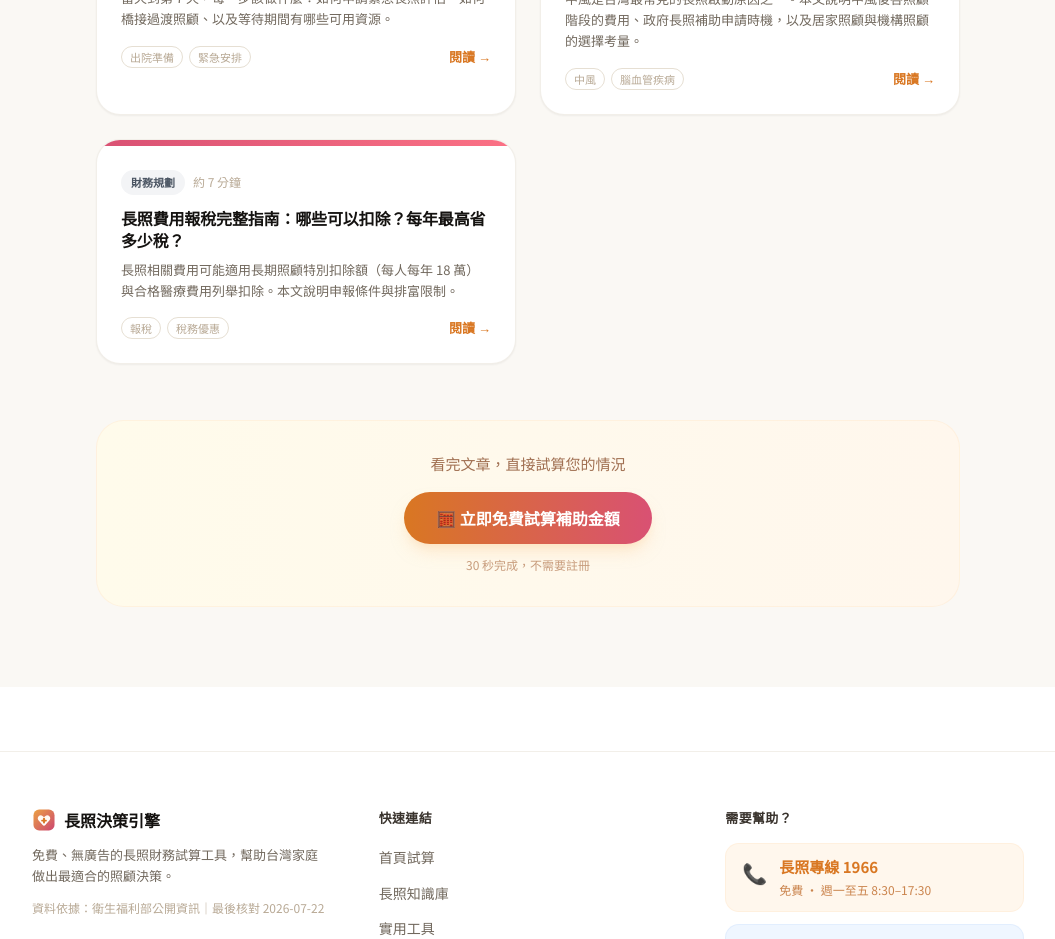
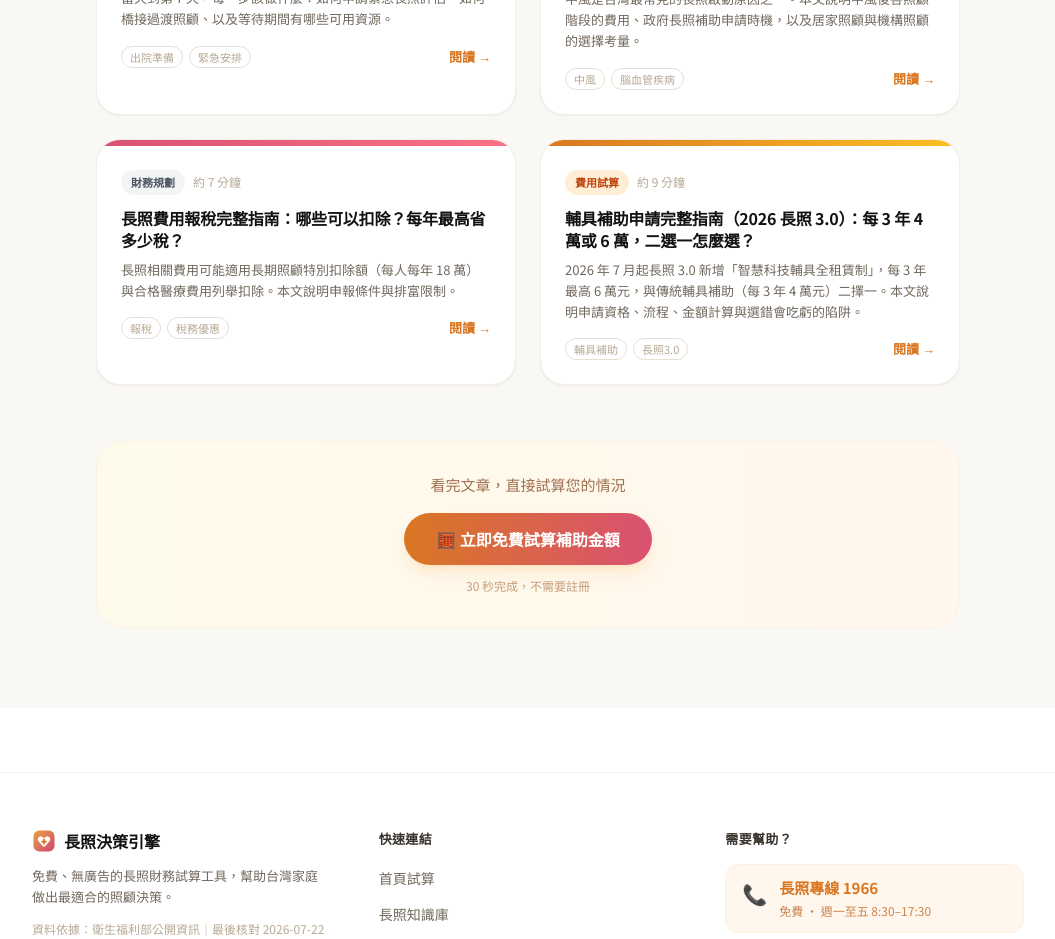
Before and after one commit to lalawgwg99/care-calculator, a Next.js app: page /blog in a window 1280 px wide. Shown: the part 1380-2319 px from the top of the page, without its empty margins (112-1167 px from the left). Built offline with nearby package versions, Linux system fonts and the light colour scheme; no server answers.

Commit message:
Add blog post: 輔具補助申請完整指南 (2026 長照3.0)

```diff
--- a/constants/blogPosts.ts
+++ b/constants/blogPosts.ts
@@ -585,6 +585,73 @@ export const BLOG_POSTS: BlogPost[] = [
     relatedToolHref: "/",
     relatedToolLabel: "試算長照費用與補助金額",
   },
+  // ─── 10 ───────────────────────────────────────────────────────────────────
+  {
+    slug: "assistive-device-subsidy-guide",
+    title: "輔具補助申請完整指南（2026 長照 3.0）：每 3 年 4 萬或 6 萬，二選一怎麼選？",
+    description:
+      "2026 年 7 月起長照 3.0 新增「智慧科技輔具全租賃制」，每 3 年最高 6 萬元，與傳統輔具補助（每 3 年 4 萬元）二擇一。本文說明申請資格、流程、金額計算與選錯會吃虧的陷阱。",
+    keywords: [
+      "輔具補助申請", "長照輔具補助2026", "輔具補助金額",
+      "智慧輔具租賃", "輔具補助流程", "長照第三包", "居家無障礙補助",
+    ],
+    publishedAt: "2026-10-07",
+    updatedAt: "2026-10-07",
+    readingMinutes: 9,
+    category: "費用試算",
+    tags: ["輔具補助", "長照3.0", "費用試算"],
+    content: [
+      { type: "p", text: "輔具是長照第三包錢（「輔具及居家無障礙環境改善服務」），卻也是最多家庭漏領的一包：大家都知道居服員，卻不知道輪椅、電動床、氣墊床、助行器、門檻斜坡板都能用政府補助買或租。更重要的是，2026 年 7 月 1 日起上路的「智慧科技輔具全租賃制」，讓每 3 年的補助上限從 4 萬元提高到 6 萬元——但和傳統補助只能二擇一，選錯就浪費一個 3 年週期。" },
+      { type: "h2", text: "一、先確認：你家可以申請嗎？" },
+      { type: "table", headers: ["項目", "說明"], rows: [
+        ["資格", "經評估為長照需要等級（CMS）第 2 級以上的民眾"],
+        ["申請管道", "撥打 1966 長照服務專線，或向各縣市長期照顧管理中心申請"],
+        ["關鍵步驟", "須經甲類輔具評估人員到宅評估、確認適用，並撰寫輔具評估報告書"],
+        ["評估後", "選擇特約廠商購置或租賃，憑評估報告書核銷請款"],
+      ]},
+      { type: "warning", text: "順序絕對不能反：必須「先評估、再購買／租賃」。自己先買好、事後再拿發票去申請，是不補的。這是輔具補助被拒件最常見的原因。" },
+      { type: "h2", text: "二、2026 年新制：4 萬 vs 6 萬，二選一怎麼選？" },
+      { type: "p", text: "2026 年 7 月起，衛福部新增第二組給付額度，民眾在以下兩種方案中二擇一：" },
+      { type: "table", headers: ["方案", "每 3 年額度", "內容", "適合對象"], rows: [
+        ["傳統輔具（購置／租賃）", "NT$40,000", "輪椅、電動床、助行器、便盆椅等一般輔具，可買可租", "需求穩定、想要自己擁有設備的家庭"],
+        ["智慧科技輔具全租賃", "NT$60,000", "智慧床墊、離床偵測、智慧移位機等首批 17 件產品；含居家無障礙環境改善最高 NT$20,000，全數用於租賃", "失能程度可能變化、不想一次買斷高單價設備的家庭"],
+      ]},
+      { type: "p", text: "為什麼新制是「全租賃」？因為失能者的身體功能會隨時間改變，買斷的電動床兩年後可能不合用，租賃模式配合循環利用，可以隨狀況更換設備，避免一次性購置的浪費。" },
+      { type: "tip", text: "簡單選擇邏輯：如果家人狀況還在變化（復健中、退化中），優先考慮智慧租賃制；如果狀況長期穩定、需要的是基本款輪椅或床，傳統 4 萬元方案更彈性。" },
+      { type: "h2", text: "三、實際自付多少？身分別是關鍵" },
+      { type: "p", text: "上述 4 萬、6 萬是「給付總額」，家庭實際要自付的比例依經濟狀況而定，與長照其他服務相同：" },
+      { type: "table", headers: ["身分別", "自付比例", "以傳統 4 萬元額度為例，家庭自付上限估算"], rows: [
+        ["低收入戶", "0%", "全額補助，自付 NT$0"],
+        ["中低收入戶", "5%", "約 NT$2,000"],
+        ["一般戶", "16%", "約 NT$6,400"],
+      ]},
+      { type: "p", text: "注意：這裡算的是「補助範圍內的支出」。若買的設備超過補助額度或屬於非補助項目，超出部分要自己付全額。" },
+      { type: "h2", text: "四、申請流程四步驟（預留 1–2 週）" },
+      { type: "ol", items: [
+        "撥打 1966 提出長照服務申請（若尚未有 CMS 評估，會先由照管專員到家評估失能等級）。",
+        "提出輔具需求後，安排甲類輔具評估人員到宅評估，開立「輔具評估報告書」。評估人員會按實際失能狀況建議適配的輔具種類。",
+        "持評估報告書，向與地方政府特約的輔具廠商購置或租賃設備。跨縣市廠商也可使用，依各縣市公告名單為準。",
+        "備妥發票／租賃合約與評估報告書，向照管中心或輔具中心辦理核銷請款。簡化後的流程，最快約 1 週可核定。",
+      ]},
+      { type: "h2", text: "五、常見錯誤：這些錢很多人白白漏掉" },
+      { type: "ul", items: [
+        "先買再申請：沒有評估報告書就先刷卡買電動床，結果一毛都補不回來。",
+        "把「身心障礙者輔具補助」搞混：身障手冊的輔具補助走各縣市社會局，是另一個管道；同一輔具項目不能兩邊重複領。長輩若同時有身障手冊與長照身分，建議先問照管專員哪一邊划算。",
+        "以為一次只能申請一種：評估報告書可以一次開立多項需要的輔具，只要 3 年總額沒超過就能一起核銷。",
+        "錯過 3 年週期：額度是「每 3 年計算」，不是每年歸零也不是累積。不用的部分不會留到下一個週期，有需求就盡早規劃。",
+        "忽略居家無障礙改善：扶手、門檻移除、浴室防滑也算第三包範圍，智慧租賃制下無障礙改善最高可佔 2 萬元額度。",
+      ]},
+      { type: "info", text: "政策數字會隨年度調整：本文依據 2026 年 7 月 1 日上路的智慧科技輔具全租賃制與衛福部公開資料撰寫。若你看到的頁面 updatedAt 不是最新日期，建議撥打 1966 向照管中心確認當年度額度。" },
+    ],
+    faq: [
+      { q: "輔具補助和居家無障礙環境改善是同一個額度嗎？", a: "是的。兩者都屬於長照「第三包錢」，合併計算每 3 年的補助上限。智慧租賃制下，無障礙環境改善最高可使用其中 2 萬元額度。" },
+      { q: "我已經買了輪椅，還能申請智慧租賃制嗎？", a: "兩種方案是二擇一：選了傳統 4 萬元方案，同一個 3 年週期內就不能再用智慧租賃的 6 萬元額度。建議在評估時就和輔具評估人員討論未來 3 年的需求再決定。" },
+      { q: "有身心障礙手冊，還能申請長照輔具補助嗎？", a: "可以，但同一輔具項目不能向兩個管道重複請領。兩個管道的補助額度與項目表不同，建議先請照管專員或輔具中心比較哪一邊給付較多。" },
+      { q: "輔具租賃到期後設備歸誰？", a: "租賃制的設備所有權屬於廠商，租期結束後歸還，適合身體狀況可能改變、未來需要換設備的家庭。若希望長期擁有，選傳統購置方案較合適。" },
+    ],
+    relatedToolHref: "/",
+    relatedToolLabel: "試算長照費用與補助金額",
+  },
 ];
 
 export function getBlogPost(slug: string): BlogPost | undefined {
```
